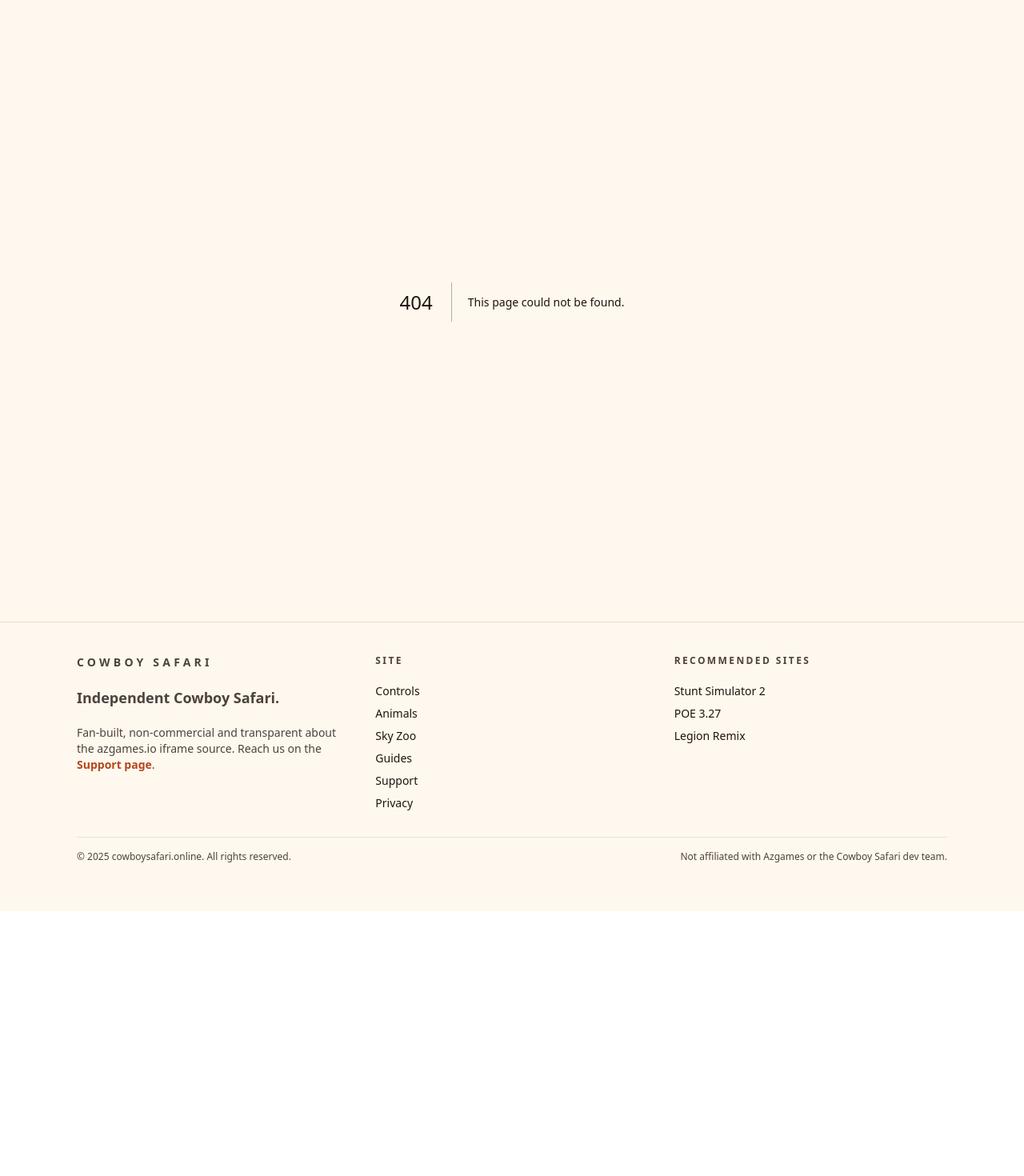
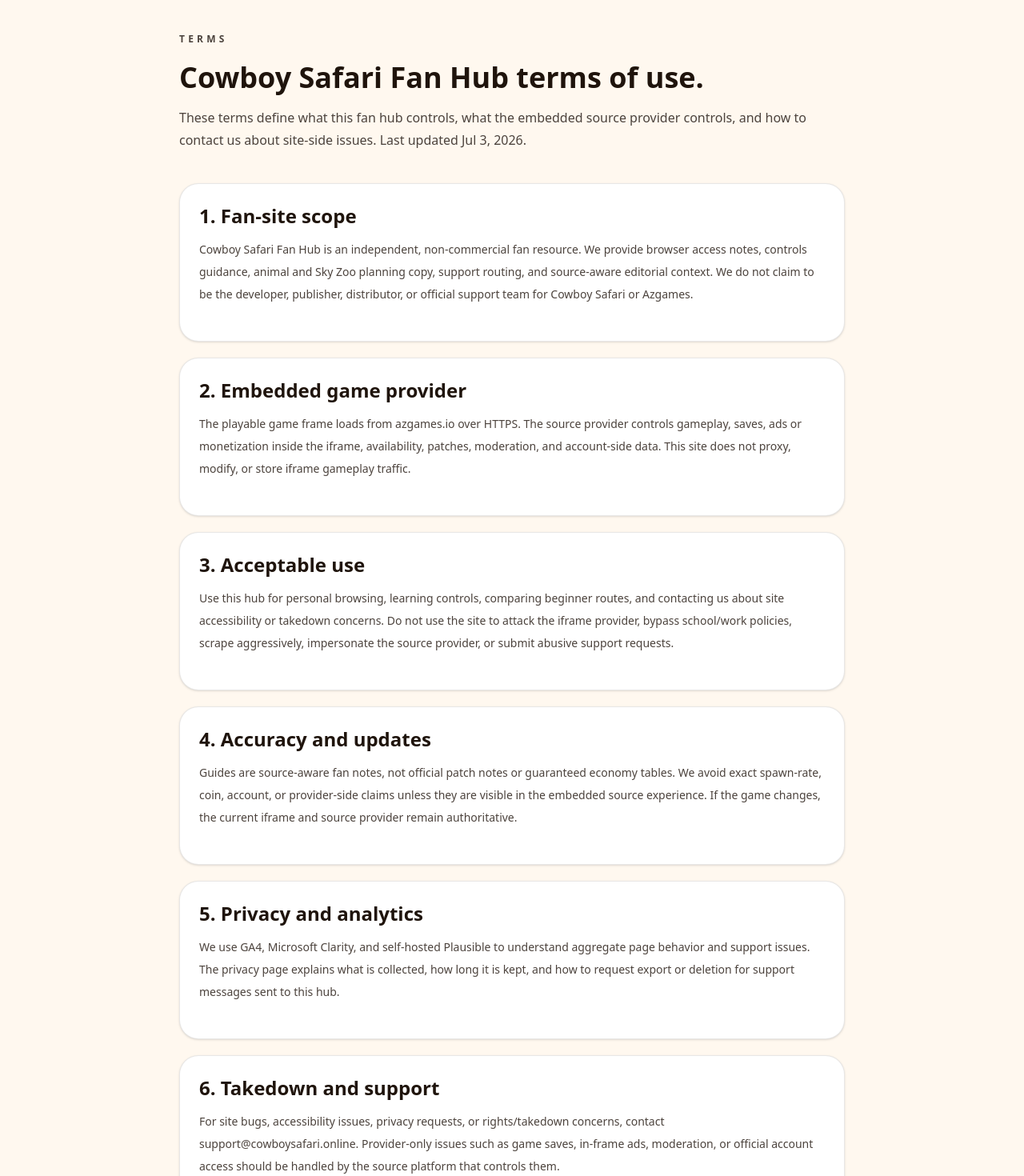
Before and after one commit to mengjian-github/cowboy-safari, a Next.js app: page /terms in a window 1280 px wide. Before the commit this address had no page. Shown: the part 140-1610 px from the top of the page at 80% size. Before the commit the page ends 1279 px from the top, so only its background shows below. Built offline with nearby package versions, Linux system fonts and the light colour scheme.

Commit message:
fix: strengthen cowboy safari seo and event tracking

```diff
--- a/app/layout.tsx
+++ b/app/layout.tsx
@@ -73,6 +73,7 @@
       <head>
         <link rel="preconnect" href="https://azgames.io" />
         <link rel="image_src" href={`${siteConfig.baseUrl}/og-image.png`} />
+        <meta name="cowboysafari:event_schema_version" content="20260703" />
         {/* Google tag (gtag.js) */}
         <script
           async
--- a/app/page.tsx
+++ b/app/page.tsx
@@ -121,6 +121,27 @@
     answer:
       "Prioritize reliable captures, capacity-style upgrades, then income or stamina boosts when your current build exposes them. Expand into new slots only after the base loop feels repeatable.",
     href: "/sky-zoo",
+  },
+];
+
+const serpDifferentiators = [
+  {
+    title: "Aggregator pages",
+    gap: "Usually open with a generic play tile and thin copy.",
+    answer:
+      "This hub puts the playable iframe, controls, source note, support path, and beginner route links above the fold so search visitors get a complete answer before they leave.",
+  },
+  {
+    title: "Store or fandom pages",
+    gap: "Useful for availability or lore, but often far from the browser-play task.",
+    answer:
+      "Our pages stay focused on the web session: keyboard focus, fullscreen, lasso timing, animals by role, Sky Zoo upgrade order, and iframe troubleshooting.",
+  },
+  {
+    title: "Unsupported exact-stat guides",
+    gap: "Exact spawn, coin, or patch claims become stale quickly.",
+    answer:
+      "We label uncertain mechanics, avoid fake official claims, and update the visible freshness log when evidence changes. The source provider remains authoritative.",
   },
 ];
 
@@ -330,6 +351,31 @@
         </div>
       </section>
 
+      <section className="border-y border-[#1f140c]/10 bg-white">
+        <div className="mx-auto max-w-6xl px-4 py-14 sm:px-6 lg:px-8">
+          <div className="max-w-3xl">
+            <p className="text-xs font-semibold uppercase tracking-[0.4em] text-[#b3471b]/80">
+              SERP Difference
+            </p>
+            <h2 className="mt-3 text-3xl font-semibold text-[#1f140c]">
+              Why this Cowboy Safari page is not another thin play mirror.
+            </h2>
+            <p className="mt-4 text-base text-[#1f140c]/80">
+              Current search results are dominated by generic aggregators, app-store style pages, and broad wiki content. This page answers the actual browser-player task: play now, understand controls, choose animals, plan Sky Zoo upgrades, and know what this fan hub can verify.
+            </p>
+          </div>
+          <div className="mt-8 grid gap-4 lg:grid-cols-3">
+            {serpDifferentiators.map((item) => (
+              <article key={item.title} className="rounded-3xl border border-[#1f140c]/10 bg-[#fff8ef] p-5 shadow-sm">
+                <h3 className="text-xl font-semibold text-[#1f140c]">{item.title}</h3>
+                <p className="mt-3 text-sm font-semibold text-[#b3471b]">Gap: {item.gap}</p>
+                <p className="mt-3 text-sm leading-7 text-[#1f140c]/80">{item.answer}</p>
+              </article>
+            ))}
+          </div>
+        </div>
+      </section>
+
       <section className="bg-[#fff2e0]">
         <div className="mx-auto max-w-6xl px-4 py-16 sm:px-6 lg:px-8">
           <div className="max-w-3xl">
--- a/app/sitemap.ts
+++ b/app/sitemap.ts
@@ -3,7 +3,7 @@
 import type { MetadataRoute } from "next";
 import { siteConfig } from "@/lib/site-config";
 
-const routes = ["/", "/controls", "/animals", "/sky-zoo", "/guides", "/support"];
+const routes = ["/", "/controls", "/animals", "/sky-zoo", "/guides", "/support", "/privacy", "/terms"];
 
 export default function sitemap(): MetadataRoute.Sitemap {
   return routes.map((path) => ({
--- /dev/null
+++ b/app/terms/page.tsx
@@ -0,0 +1,104 @@
+import type { Metadata } from "next";
+import Link from "next/link";
+import { TrackedEmailLink } from "@/components/tracked-email-link";
+import { siteConfig } from "@/lib/site-config";
+import { buildPageMetadata } from "@/lib/seo";
+
+const pageDescription =
+  "Cowboy Safari Fan Hub terms of use covering fan-site scope, iframe provider boundaries, acceptable use, support, takedown requests, and disclaimers.";
+
+export const metadata: Metadata = buildPageMetadata({
+  title: "Cowboy Safari Terms of Use | Fan Hub Scope",
+  description: pageDescription,
+  path: "/terms",
+  ogType: "article",
+});
+
+const termsSections = [
+  {
+    title: "1. Fan-site scope",
+    body:
+      "Cowboy Safari Fan Hub is an independent, non-commercial fan resource. We provide browser access notes, controls guidance, animal and Sky Zoo planning copy, support routing, and source-aware editorial context. We do not claim to be the developer, publisher, distributor, or official support team for Cowboy Safari or Azgames.",
+  },
+  {
+    title: "2. Embedded game provider",
+    body:
+      "The playable game frame loads from azgames.io over HTTPS. The source provider controls gameplay, saves, ads or monetization inside the iframe, availability, patches, moderation, and account-side data. This site does not proxy, modify, or store iframe gameplay traffic.",
+  },
+  {
+    title: "3. Acceptable use",
+    body:
+      "Use this hub for personal browsing, learning controls, comparing beginner routes, and contacting us about site accessibility or takedown concerns. Do not use the site to attack the iframe provider, bypass school/work policies, scrape aggressively, impersonate the source provider, or submit abusive support requests.",
+  },
+  {
+    title: "4. Accuracy and updates",
+    body:
+      "Guides are source-aware fan notes, not official patch notes or guaranteed economy tables. We avoid exact spawn-rate, coin, account, or provider-side claims unless they are visible in the embedded source experience. If the game changes, the current iframe and source provider remain authoritative.",
+  },
+  {
+    title: "5. Privacy and analytics",
+    body:
+      "We use GA4, Microsoft Clarity, and self-hosted Plausible to understand aggregate page behavior and support issues. The privacy page explains what is collected, how long it is kept, and how to request export or deletion for support messages sent to this hub.",
+  },
+  {
+    title: "6. Takedown and support",
+    body:
+      `For site bugs, accessibility issues, privacy requests, or rights/takedown concerns, contact ${siteConfig.contactEmail}. Provider-only issues such as game saves, in-frame ads, moderation, or official account access should be handled by the source platform that controls them.`,
+  },
+  {
+    title: "7. No warranties",
+    body:
+      "The site is provided as-is. We aim to keep routes, links, structured data, and support copy current, but we cannot guarantee uninterrupted iframe availability, source-provider behavior, search ranking, or compatibility with every browser, network, or device policy.",
+  },
+];
+
+const termsJsonLd = {
+  "@context": "https://schema.org",
+  "@type": "WebPage",
+  name: "Cowboy Safari Fan Hub Terms of Use",
+  description: pageDescription,
+  url: `${siteConfig.baseUrl}/terms`,
+  dateModified: siteConfig.lastUpdatedISO,
+  isPartOf: {
+    "@type": "WebSite",
+    name: siteConfig.name,
+    url: siteConfig.baseUrl,
+  },
+  publisher: {
+    "@type": "Organization",
+    name: siteConfig.name,
+  },
+};
+
+export default function TermsPage() {
+  return (
+    <>
+      <section className="bg-[#fff8ef]">
+        <div className="mx-auto max-w-4xl px-4 py-16 sm:px-6 lg:px-8">
+          <p className="text-xs font-semibold uppercase tracking-[0.35em] text-[#b3471b]/80">Terms</p>
+          <h1 className="mt-4 text-4xl font-semibold text-[#1f140c]">Cowboy Safari Fan Hub terms of use.</h1>
+          <p className="mt-4 text-base leading-7 text-[#1f140c]/80">
+            These terms define what this fan hub controls, what the embedded source provider controls, and how to contact us about site-side issues. Last updated {new Date(siteConfig.lastUpdatedISO).toLocaleDateString("en-US", { month: "short", day: "numeric", year: "numeric" })}.
+          </p>
+
+          <div className="mt-10 space-y-5">
+            {termsSections.map((section) => (
+              <article key={section.title} className="rounded-3xl border border-[#1f140c]/10 bg-white p-6 shadow-sm">
+                <h2 className="text-2xl font-semibold text-[#1f140c]">{section.title}</h2>
+                <p className="mt-3 text-sm leading-7 text-[#1f140c]/85">{section.body}</p>
+              </article>
+            ))}
+          </div>
+
+          <div className="mt-10 rounded-3xl border border-[#b3471b]/25 bg-white p-6 text-sm leading-7 text-[#1f140c]/80 shadow-sm">
+            <h2 className="text-2xl font-semibold text-[#1f140c]">Questions or takedown requests</h2>
+            <p className="mt-3">
+              Email <TrackedEmailLink page="terms" location="terms_contact" className="font-semibold text-[#b3471b]">Contact Support</TrackedEmailLink> for site-side legal, accessibility, privacy, or takedown questions. Read the <Link href="/privacy" className="font-semibold text-[#b3471b]">Privacy Policy</Link> for analytics and support-message details.
+            </p>
+          </div>
+        </div>
+      </section>
+      <script id="terms-structured-data" type="application/ld+json" dangerouslySetInnerHTML={{ __html: JSON.stringify(termsJsonLd) }} />
+    </>
+  );
+}
--- a/components/hero-play-panel.tsx
+++ b/components/hero-play-panel.tsx
@@ -52,6 +52,7 @@
         entries.forEach((entry) => {
           if (entry.isIntersecting && !hasTrackedView) {
             trackEvent("hero_iframe_visible", { game: siteConfig.shortName, source: "azgames.io", trigger: "intersection" });
+            trackEvent("tool_start", { page: "home", location: "hero_iframe", tool: "cowboy_safari_iframe", source: "azgames.io" });
             setHasTrackedView(true);
           }
         });
@@ -146,6 +147,7 @@
               allowFullScreen
               onLoad={() => {
                 trackEvent("iframe_loaded", { game: siteConfig.shortName, source: "azgames.io" });
+                trackEvent("tool_result", { page: "home", location: "hero_iframe", tool: "cowboy_safari_iframe", result: "iframe_loaded", source: "azgames.io" });
               }}
               className="h-[560px] w-full rounded-[24px] border-0 bg-black sm:h-[640px] lg:h-[680px]"
             />
--- a/components/site-footer.tsx
+++ b/components/site-footer.tsx
@@ -11,6 +11,7 @@
   { label: "Guides", href: "/guides" },
   { label: "Support", href: "/support" },
   { label: "Privacy", href: "/privacy" },
+  { label: "Terms", href: "/terms" },
 ];
 
 const friendLinks = [
--- a/lib/analytics.ts
+++ b/lib/analytics.ts
@@ -5,14 +5,26 @@
   }
 }
 
+export const eventSchemaVersion = "20260703";
+
+function withEventDefaults(properties?: Record<string, string | number>) {
+  return {
+    event_schema_version: eventSchemaVersion,
+    site: "cowboysafari",
+    ...properties,
+  };
+}
+
 /** Generic tracker: sends to both Plausible and GA4. Use for product-level events. */
 export function trackEvent(eventName: string, properties?: Record<string, string | number>) {
+  const enrichedProperties = withEventDefaults(properties);
+
   if (typeof window !== "undefined" && window.plausible) {
-    window.plausible(eventName, { props: properties });
+    window.plausible(eventName, { props: enrichedProperties });
   }
 
   if (typeof window !== "undefined" && window.gtag) {
-    window.gtag("event", eventName, properties);
+    window.gtag("event", eventName, enrichedProperties);
   }
 }
 
@@ -33,10 +45,12 @@
     | "outbound_app_store"
     | "outbound_click"
     | "navigation_click"
-    | "guide_expand",
+    | "guide_expand"
+    | "tool_start"
+    | "tool_result",
   properties?: Record<string, string | number>
 ) {
   if (typeof window !== "undefined" && window.gtag) {
-    window.gtag("event", eventName, properties);
+    window.gtag("event", eventName, withEventDefaults(properties));
   }
 }
--- a/lib/site-config.ts
+++ b/lib/site-config.ts
@@ -8,8 +8,8 @@
     "Independent Cowboy Safari fan hub with instant play, spoiler-free guides, parent resources, and zero in-page ads.",
   contactEmail: "support@cowboysafari.online",
   iframeSrc: "https://azgames.io/cowboy-safari.embed",
-  version: "fan-hub-2026.07.02",
-  lastUpdatedISO: "2026-07-02T02:10:00.000Z",
+  version: "fan-hub-2026.07.03",
+  lastUpdatedISO: "2026-07-03T03:05:00.000Z",
   downloads: {
     ios: "",
     android: "",
@@ -20,6 +20,7 @@
     { label: "Animals", href: "/animals" },
     { label: "Guides", href: "/guides" },
     { label: "Support", href: "/support" },
+    { label: "Terms", href: "/terms" },
   ],
 } as const;
 
```
